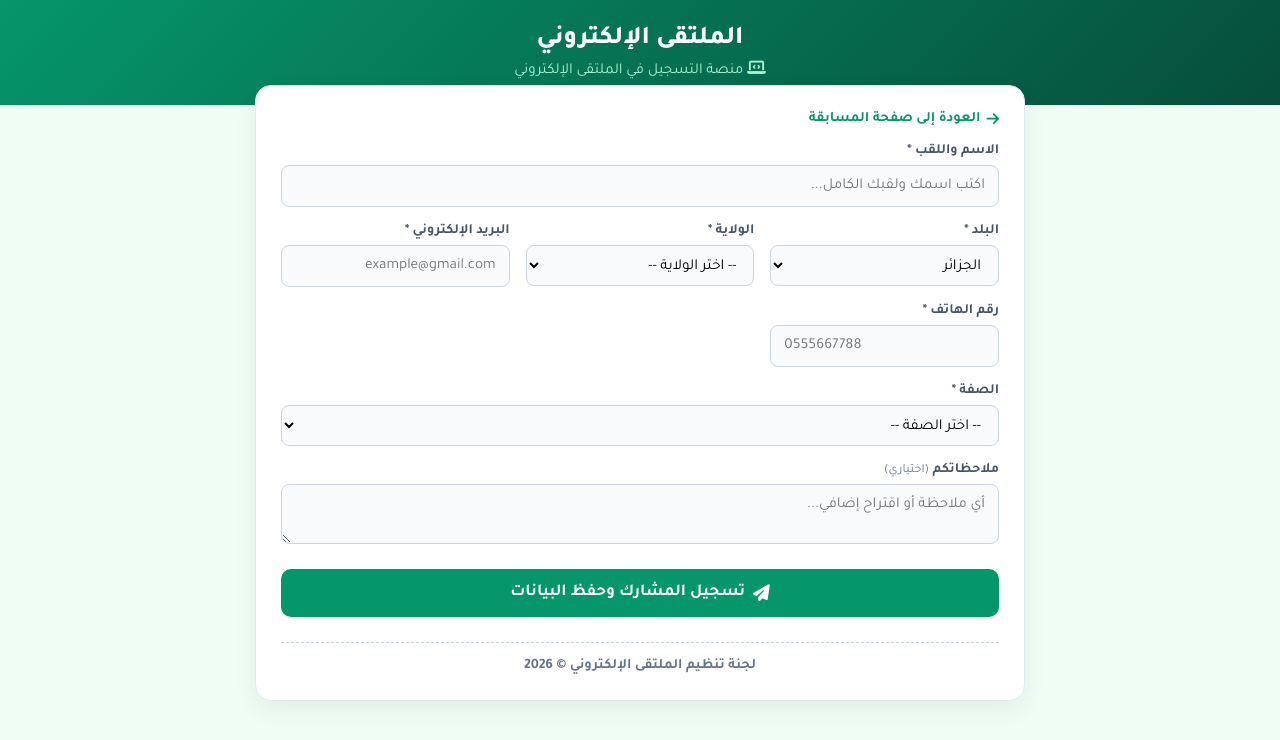
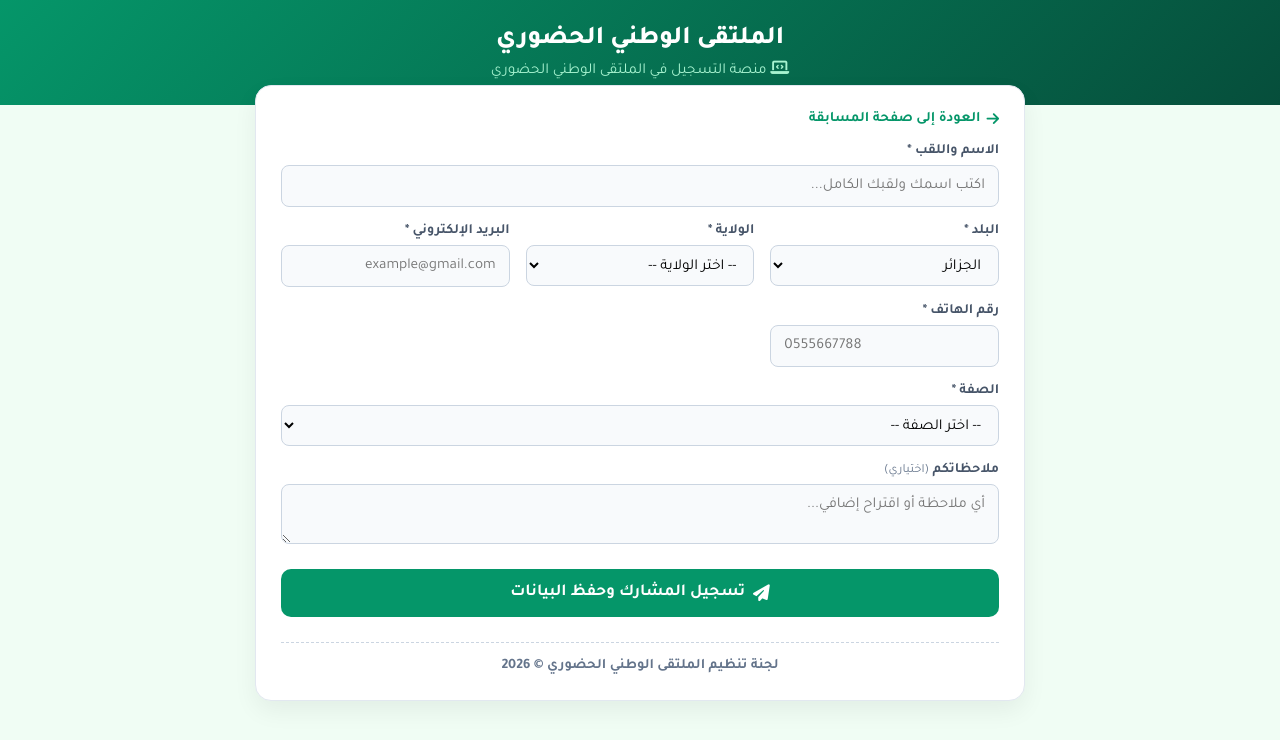
Before and after one commit to mmo176amed-afk/BabSahra, a plain HTML site: page forum.html in a window 1280 px wide. Drawn offline with Linux system fonts and the light colour scheme.

Commit message:
Update forum.html

```diff
--- a/forum.html
+++ b/forum.html
@@ -3,7 +3,7 @@
 <head>
     <meta charset="UTF-8">
     <meta name="viewport" content="width=device-width, initial-scale=1.0">
-    <title>التسجيل في الملتقى الإلكتروني</title>
+    <title>التسجيل في الملتقى الوطني الحضوري</title>
     <link href="https://fonts.googleapis.com/css2?family=Tajawal:wght@400;600;700;800&display=swap" rel="stylesheet">
     <link rel="stylesheet" href="https://cdnjs.cloudflare.com/ajax/libs/font-awesome/6.4.0/css/all.min.css">
     <style>
@@ -77,8 +77,8 @@
 <body>
 
     <header class="header">
-        <h1 id="mainCompTitle">الملتقى الإلكتروني</h1>
-        <p><i class="fa-solid fa-laptop-code"></i> منصة التسجيل في الملتقى الإلكتروني</p>
+        <h1 id="mainCompTitle">الملتقى الوطني الحضوري</h1>
+        <p><i class="fa-solid fa-laptop-code"></i> منصة التسجيل في الملتقى الوطني الحضوري</p>
     </header>
 
     <div class="container">
@@ -221,7 +221,7 @@
             <div id="errorMsg" class="error-box"></div>
 
             <div class="footer-credit">
-                <span>لجنة تنظيم الملتقى الإلكتروني &copy; 2026</span>
+                <span>لجنة تنظيم الملتقى الوطني الحضوري &copy; 2026</span>
             </div>
         </div>
     </div>
@@ -310,7 +310,7 @@
                 document.getElementById('notes').value = '';
                 document.getElementById('topicContainer').style.display = 'none';
 
-                succBox.innerHTML = '✅ تم تسجيل بياناتك في الملتقى الإلكتروني بنجاح!<br>📧 سيتم إرسال بريد تأكيدي قريباً.';
+                succBox.innerHTML = '✅ تم تسجيل بياناتك في الملتقى الوطني الحضوري بنجاح!<br>📧 سيتم إرسال بريد تأكيدي قريباً.';
                 succBox.style.display = 'block';
 
                 setTimeout(() => { succBox.style.display = 'none'; }, 6000);
```
